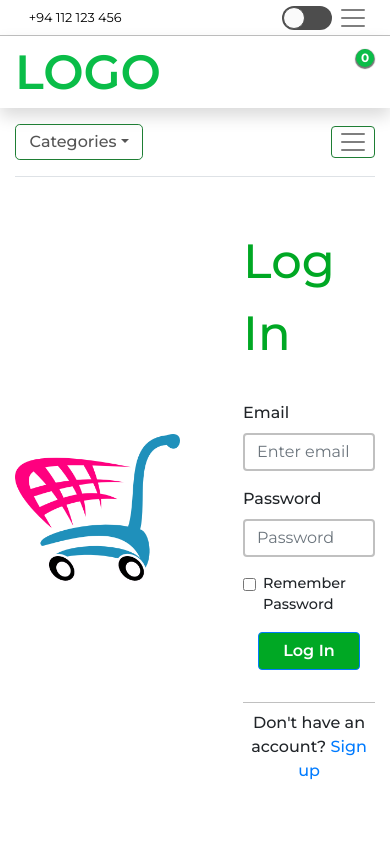
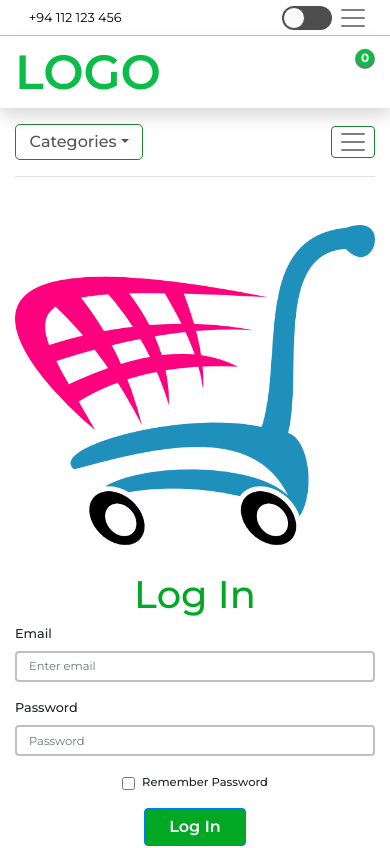
Before and after one commit to OvinduArchanaNambukara/Team_B-B_My-Store, a React (Create React App) app: page /login in a window 390 px wide. Shown: the top 848 px of the page. Built offline with nearby package versions, Linux system fonts and the light colour scheme; some icons are missing.

Commit message:
set responsive

```diff
--- a/src/Routes.tsx
+++ b/src/Routes.tsx
@@ -2,13 +2,13 @@ import React, {lazy, Suspense} from "react";
 import {Route, Switch, useLocation} from "react-router-dom";
 import {CSSTransition, TransitionGroup} from "react-transition-group";
 import Loading from "./components/loading/Loading";
-import LogInUX from "./components/log-in/LogInUX";
 
 const Welcome = lazy(() => import("./components/welcome/Welcome"));
 const Checkout = lazy(() => import("./components/cart-table/Checkout"));
 const SearchBar = lazy(() => import("./components/search-bar/SearchBar"));
 const CategoryArea = lazy(() => import("./components/category-area/CategoryArea"));
 const Products = lazy(() => import("./components/productUX/Products"));
+const LogInUX = lazy(() => import("./components/log-in/LogInUX"));
 
 const Routes: React.FC = () => {
   let location = useLocation();
--- a/src/assets/style_sheets/partials/_logIn.scss
+++ b/src/assets/style_sheets/partials/_logIn.scss
@@ -27,6 +27,7 @@
 
       .form-control {
         border: 2px solid $form-check-border-color;
+        font-size: .9em;
       }
 
       button {
@@ -40,3 +41,9 @@
     font-weight: 500;
   }
 }
+
+@media (max-width: $layout-breakpoint-xs) {
+  .login {
+    font-size: .8em;
+  }
+}
--- a/src/components/log-in/LogInArea.tsx
+++ b/src/components/log-in/LogInArea.tsx
@@ -6,7 +6,7 @@ import LogInBottom from "./LogInBottom";
 
 const LogInArea: React.FC = () => {
   return (
-      <Col xs={6} className='pl-5'>
+      <Col xs={12} md={6} className='pl-md-5'>
         <LogInTitle/>
         <LogInForm/>
         <LogInBottom/>
--- a/src/components/log-in/LogInImg.tsx
+++ b/src/components/log-in/LogInImg.tsx
@@ -4,7 +4,7 @@ import LogInBanner from "../../assets/images/log-in/logInCart.png";
 
 const LogInImg: React.FC = () => {
   return (
-      <Col xs={6}>
+      <Col xs={12} md={6}>
         <Image alt='logInCart' src={LogInBanner} fluid={true}/>
       </Col>
   );
--- a/src/components/log-in/LogInTitle.tsx
+++ b/src/components/log-in/LogInTitle.tsx
@@ -3,9 +3,9 @@ import {Col, Row} from "react-bootstrap";
 
 const LogInTitle: React.FC = () => {
   return (
-      <Row className='login-title mb-4'>
-        <Col xs={12}>
-          <label>Log In</label>
+      <Row className='login-title mb-md-4 mt-3 mt-md-0'>
+        <Col xs={12} className='text-center text-md-left'>
+          <label className='mb-0'>Log In</label>
         </Col>
       </Row>
   );
```
